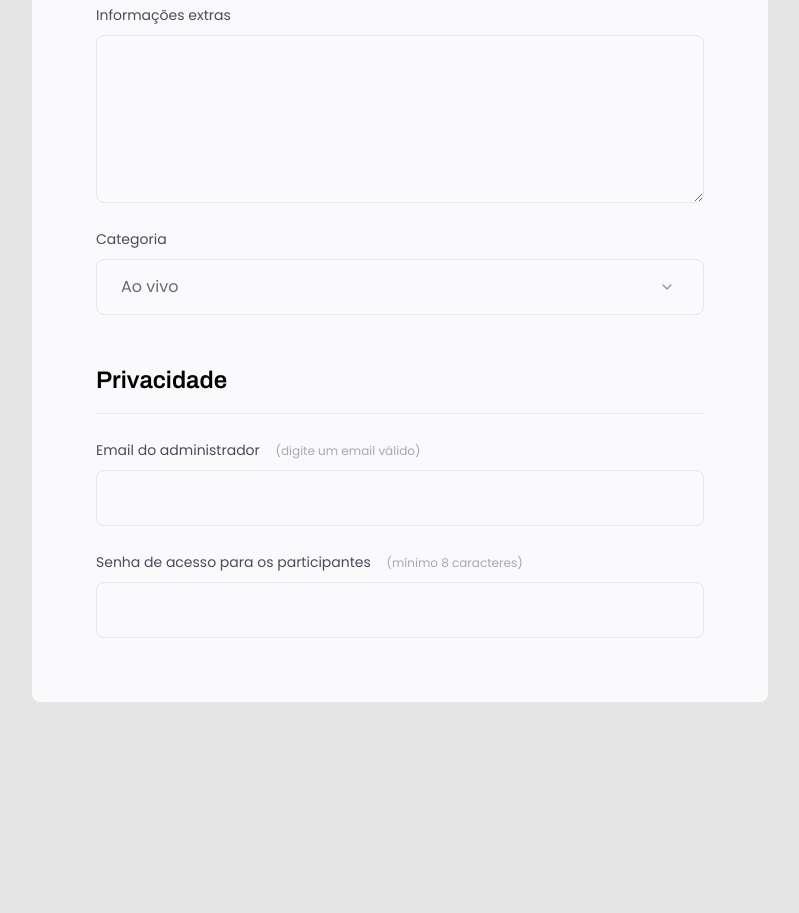
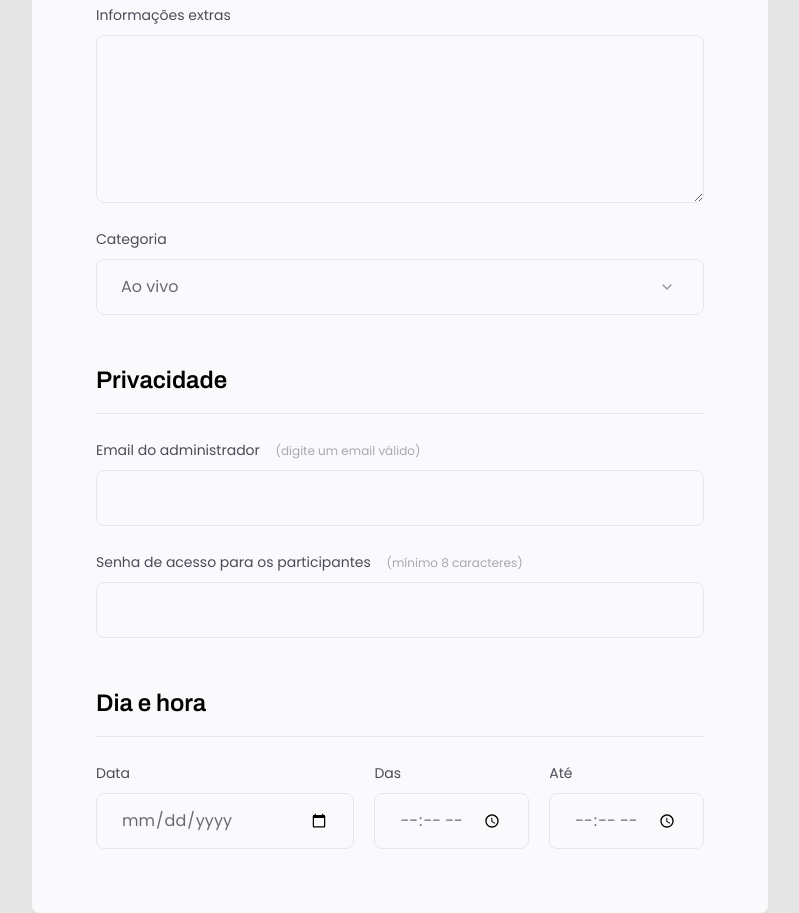
Before and after one commit to Pedro57santos/projeto3-curso-react, a plain HTML site: page index.html in a window 1280 px wide. Shown: the part 744-1657 px from the top of the page, without its empty margins (240-1039 px from the left). Before the commit the page ends 1446 px from the top, so only its background shows below. Drawn offline with Linux system fonts and the light colour scheme.

Commit message:
17/12/2024
Novas configurações

```diff
--- a/index.html
+++ b/index.html
@@ -67,8 +67,35 @@
 
                     <div class="input-wrapper">
                         <label for="event-password">Senha de acesso para os participantes <span>(mínimo 8 caracteres)</span></label>
-                        <input type="text" id="event-password" />
+                        <input type="password" id="event-password" />
                     </div>
+
+                </div>
+            </fieldset>
+
+            <fieldset>
+                <div class="fieldset-wrapper">
+                    <legend>Dia e hora</legend>
+
+                    <div class="col-3">
+
+                        <div class="input-wrapper">
+                            <label for="event-date">Data</label>
+                            <input type="date" id="event-date" />
+                        </div>
+
+                        <div class="input-wrapper">
+                            <label for="event-begin">Das</label>
+                            <input type="time" id="event-begin" />
+                        </div>
+
+                        <div class="input-wrapper">
+                            <label for="event-end">Até</label>
+                            <input type="time" id="event-end" />
+                        </div>
+
+                    </div>
+
 
                 </div>
             </fieldset>
--- a/style.css
+++ b/style.css
@@ -146,3 +146,12 @@ fieldset legend {
     background-position: right 24px top 50%;
 
 }
+
+.col-3 {
+    display: flex;
+    gap: 20px
+}
+
+.col-3 > div:nth-child(1) {
+    width: 100%;
+}
```
